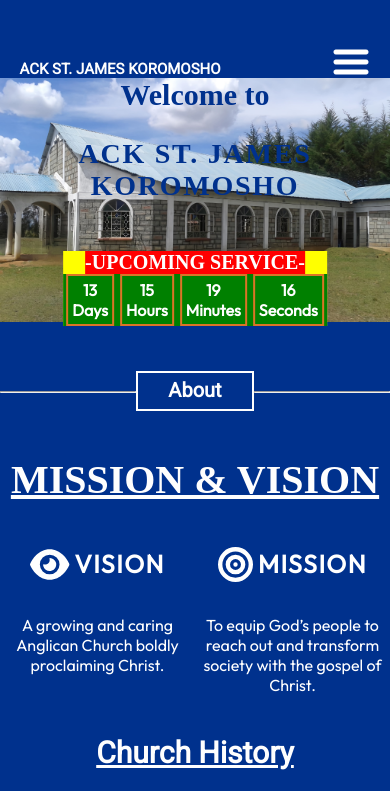
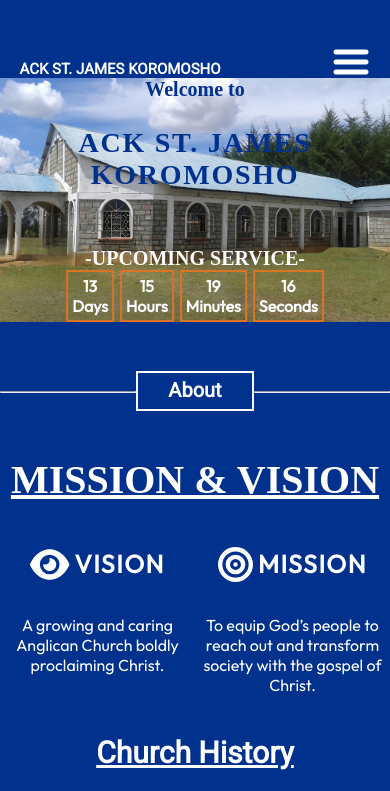
Before and after one commit to KipletingEdwin/Koromosho, a React (Vite) app: page / in a window 390 px wide. Shown: the top 791 px of the page. Built offline with nearby package versions, Linux system fonts and the light colour scheme.

Commit message:
style the title of the church

```diff
--- a/src/components/Home/Home.module.css
+++ b/src/components/Home/Home.module.css
@@ -123,6 +123,7 @@
         /* background-color: orange; */
         padding: 0px;
         margin-top: 0px;
+        font-size: 20px;
     }
 
     .title{
@@ -138,20 +139,20 @@
     }
 
     .countDownContainer{
-        background-color: yellow;
+        /* background-color: yellow; */
         margin-top: 3%;
-        margin-bottom: 0%;
+        margin-bottom: 1%;
 
     }
 
     .countDownContainer h3{
-        background-color: red;
+        /* background-color: red; */
         margin: 0%;
         padding: 0px;
     }
 
     .timerContainer{
-        background-color: green;
+        /* background-color: green; */
         padding: 0px;
     }
 }
--- a/src/components/Navbar/Navbar.module.css
+++ b/src/components/Navbar/Navbar.module.css
@@ -92,11 +92,11 @@
     display: flex;
     flex-direction: column;
     align-items: center;
-    gap: 5px;
+    gap: 10px;
     margin-top: -5%;
     display: none;
-    background-color: #0f0f0f;
-    box-shadow: 0 0 4px 0 rgba(0, 0, 0);
+    background-color: #00318d;
+    box-shadow: 0 0 4px 0 rgb(0,49,141);
   }
 
   .menuList li a{
```
